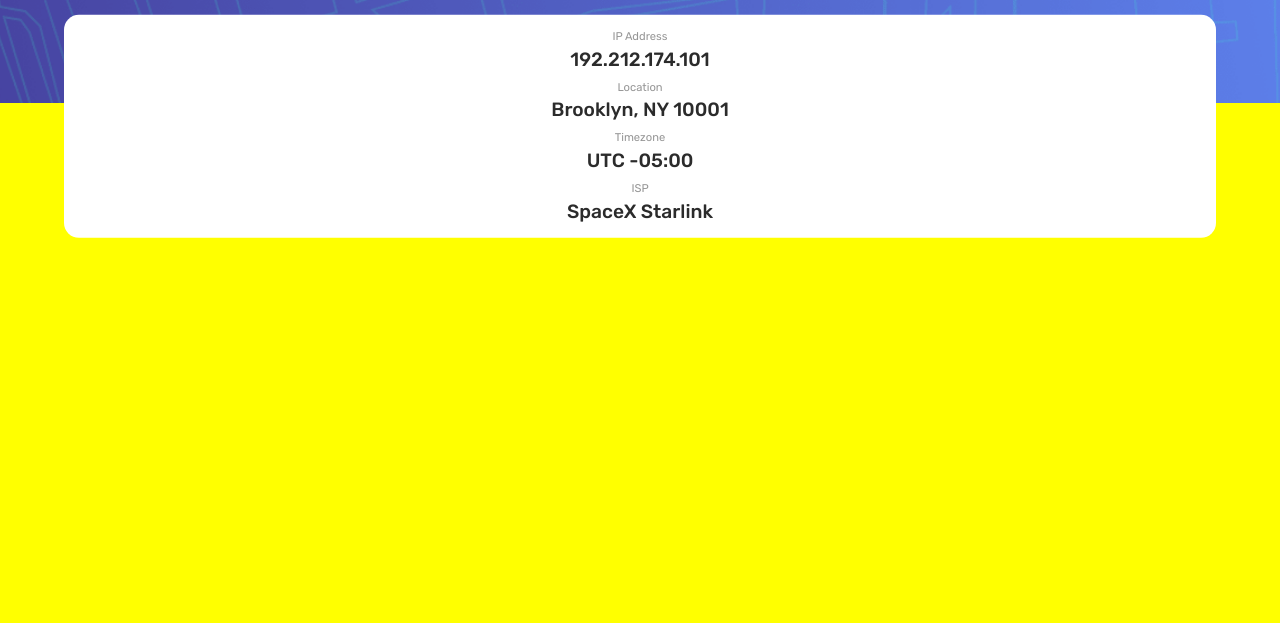
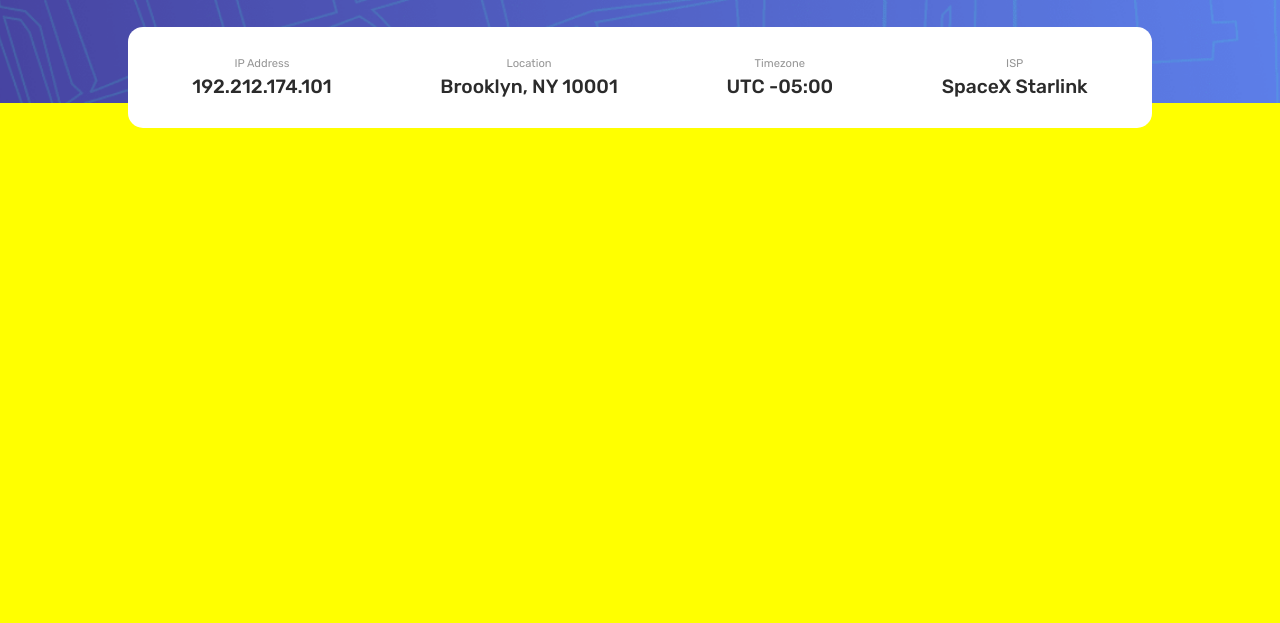
Before and after one commit to wallysonruan/ip-tracker.github.io, a plain HTML site: page index.html in a window 1280 px wide. Shown: the part 177-800 px from the top of the page. Drawn offline with Linux system fonts and the light colour scheme.

Commit message:
Added a desktop media query
I've used a Windows text editor to do the changes, so, in order to avoid forgetting to add something, I've replaced the entire early style sheet by the one I've altered using t.e.

```diff
--- a/style.css
+++ b/style.css
@@ -48,6 +48,7 @@ body{
         display: flex;
         flex-direction: column;
         justify-content: space-between;
+	align-items: center;
         /**/
         gap: 30px;
         width: 90%;
@@ -99,7 +100,7 @@ body{
         #results-container{
             display: flex;
             flex-direction: column;
-            justify-content: space-between;
+            justify-content: space-around;
             /**/
             width: 100%;
             height: max-content;
@@ -128,3 +129,19 @@ body{
     width: 100%;
     height: 65%;
 }
+
+/*--------------------------------------------------------------*/
+
+@media screen and (min-width: 600px){
+	#content-container{
+        	width: 80%;
+	}
+	.search-bar__container{
+		width: 50%;
+	}
+        #results-container{
+		flex-direction: row;
+		align-items: center;
+		height: 10ch;
+	}
+}
```
